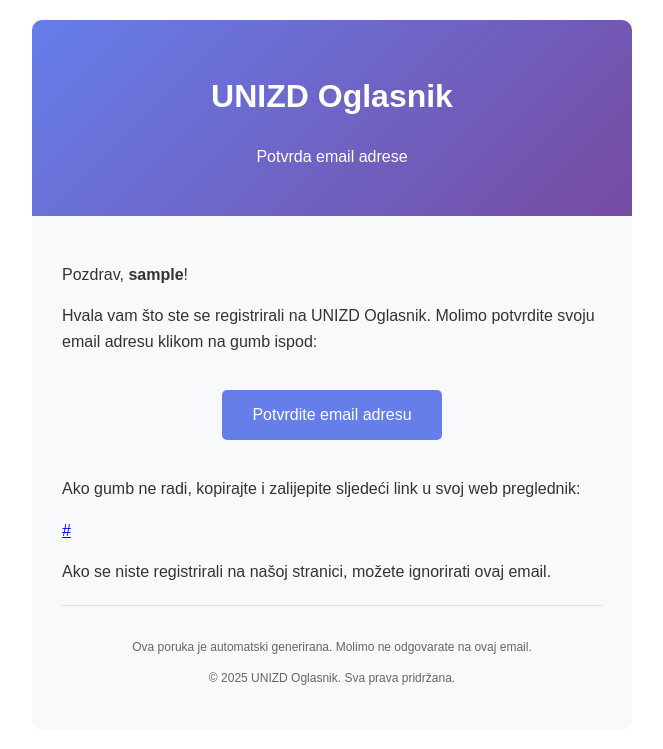
After one commit to jtoric/pzwpred5, a Flask app: template templates/email/verify_email.html in a window 1280 px wide. The commit adds this page. Shown: the top 749 px of the page, without its empty margins (308-971 px from the left). Run offline with Flask 3, Linux system fonts and the light colour scheme; the template is opened without the code that fills it: most values are stand-ins (such as "Sample title", 1, 10 or a date in 2020); parts of the project's set-up code (start-up, migrations or seed data) failed here and were passed over; some libraries are stand-ins or nearby versions.

Commit message:
Add email verification

```diff
--- a/__init__.py
+++ b/__init__.py
@@ -1,8 +1,11 @@
 from flask import Flask, render_template, abort
 from flask_bootstrap import Bootstrap5
 from flask_login import LoginManager
+from flask_mail import Mail
 from pymongo import MongoClient
+from dotenv import load_dotenv
 import gridfs
+import os
 from .main import bp as main_bp
 from .ads import bp as ads_bp
 from .auth import bp as auth_bp
@@ -12,13 +15,26 @@ from .auth.models import User
 
 def create_app(config_name='development'):
     """App Factory pattern za kreiranje Flask aplikacije"""
+    # Učitaj varijable iz .env datoteke
+    load_dotenv()
+
     app = Flask(__name__, template_folder='templates')
 
-    # Konfiguracija
-    app.config['SECRET_KEY'] = "jako-jak-random-key"
+    # Konfiguracija iz .env datoteke (s fallback vrijednostima)
+    app.config['SECRET_KEY'] = os.getenv('SECRET_KEY', 'jako-jak-random-key')
 
     # Inicijalizacija ekstenzija
     bootstrap = Bootstrap5(app)
+
+    # Inicijalizacija Flask-Mail (učitaj iz .env)
+    app.config['MAIL_SERVER'] = os.getenv('MAIL_SERVER', 'localhost')
+    app.config['MAIL_PORT'] = int(os.getenv('MAIL_PORT', 587))
+    app.config['MAIL_USE_TLS'] = os.getenv('MAIL_USE_TLS', 'True').lower() in ('true', '1', 'yes')
+    app.config['MAIL_USERNAME'] = os.getenv('MAIL_USERNAME', None)
+    app.config['MAIL_PASSWORD'] = os.getenv('MAIL_PASSWORD', None)
+    app.config['MAIL_DEFAULT_SENDER'] = os.getenv('MAIL_DEFAULT_SENDER', 'noreply@unizd-oglasnik.hr')
+
+    mail = Mail(app)
 
     # Inicijalizacija Flask-Login
     login_manager = LoginManager()
@@ -33,8 +49,8 @@ def create_app(config_name='development'):
         return User.get_by_id(user_id)
 
     # MongoDB konekcija
-    client = MongoClient('mongodb://localhost:27017/')
-    db = client['pzw']
+    client = MongoClient(os.getenv('MONGODB_URI', 'mongodb://localhost:27017/'))
+    db = client[os.getenv('MONGODB_DB', 'pzw')]
     app.config['DB'] = db
     app.config['ADS_COLLECTION'] = db['ads']
     app.config['USERS_COLLECTION'] = db['users']
--- a/requirements.txt
+++ b/requirements.txt
@@ -14,3 +14,5 @@ markdown2==2.4.12
 bleach==6.1.0
 faker==19.6.2
 Flask-Login==0.6.3
+Flask-Mail==0.9.1
+python-dotenv==1.0.0
--- /dev/null
+++ b/templates/email/verify_email.html
@@ -0,0 +1,76 @@
+<!DOCTYPE html>
+<html lang="hr">
+<head>
+    <meta charset="UTF-8">
+    <meta name="viewport" content="width=device-width, initial-scale=1.0">
+    <title>Potvrdite vašu email adresu</title>
+    <style>
+        body {
+            font-family: Arial, sans-serif;
+            line-height: 1.6;
+            color: #333;
+            max-width: 600px;
+            margin: 0 auto;
+            padding: 20px;
+        }
+        .header {
+            background: linear-gradient(135deg, #667eea 0%, #764ba2 100%);
+            color: white;
+            padding: 30px;
+            text-align: center;
+            border-radius: 10px 10px 0 0;
+        }
+        .content {
+            background: #f8f9fa;
+            padding: 30px;
+            border-radius: 0 0 10px 10px;
+        }
+        .button {
+            display: inline-block;
+            padding: 12px 30px;
+            background-color: #667eea;
+            color: white;
+            text-decoration: none;
+            border-radius: 5px;
+            margin: 20px 0;
+        }
+        .button:hover {
+            background-color: #5568d3;
+        }
+        .footer {
+            margin-top: 20px;
+            padding-top: 20px;
+            border-top: 1px solid #ddd;
+            font-size: 12px;
+            color: #666;
+            text-align: center;
+        }
+    </style>
+</head>
+<body>
+    <div class="header">
+        <h1>UNIZD Oglasnik</h1>
+        <p>Potvrda email adrese</p>
+    </div>
+
+    <div class="content">
+        <p>Pozdrav, <strong>{{ username }}</strong>!</p>
+
+        <p>Hvala vam što ste se registrirali na UNIZD Oglasnik. Molimo potvrdite svoju email adresu klikom na gumb ispod:</p>
+
+        <div style="text-align: center;">
+            <a href="{{ verify_url }}" class="button">Potvrdite email adresu</a>
+        </div>
+
+        <p>Ako gumb ne radi, kopirajte i zalijepite sljedeći link u svoj web preglednik:</p>
+        <p style="word-break: break-all; color: #667eea;"><a href="{{ verify_url }}">{{ verify_url }}</a></p>
+
+        <p>Ako se niste registrirali na našoj stranici, možete ignorirati ovaj email.</p>
+
+        <div class="footer">
+            <p>Ova poruka je automatski generirana. Molimo ne odgovarate na ovaj email.</p>
+            <p>&copy; 2025 UNIZD Oglasnik. Sva prava pridržana.</p>
+        </div>
+    </div>
+</body>
+</html>
```
Also changed, not shown: auth/email.py (added, +42 -0 lines), auth/models.py (+52 -1 lines), auth/routes.py (+38 -3 lines), templates/base.html (+11 -0 lines), README.md, 1 other file.
